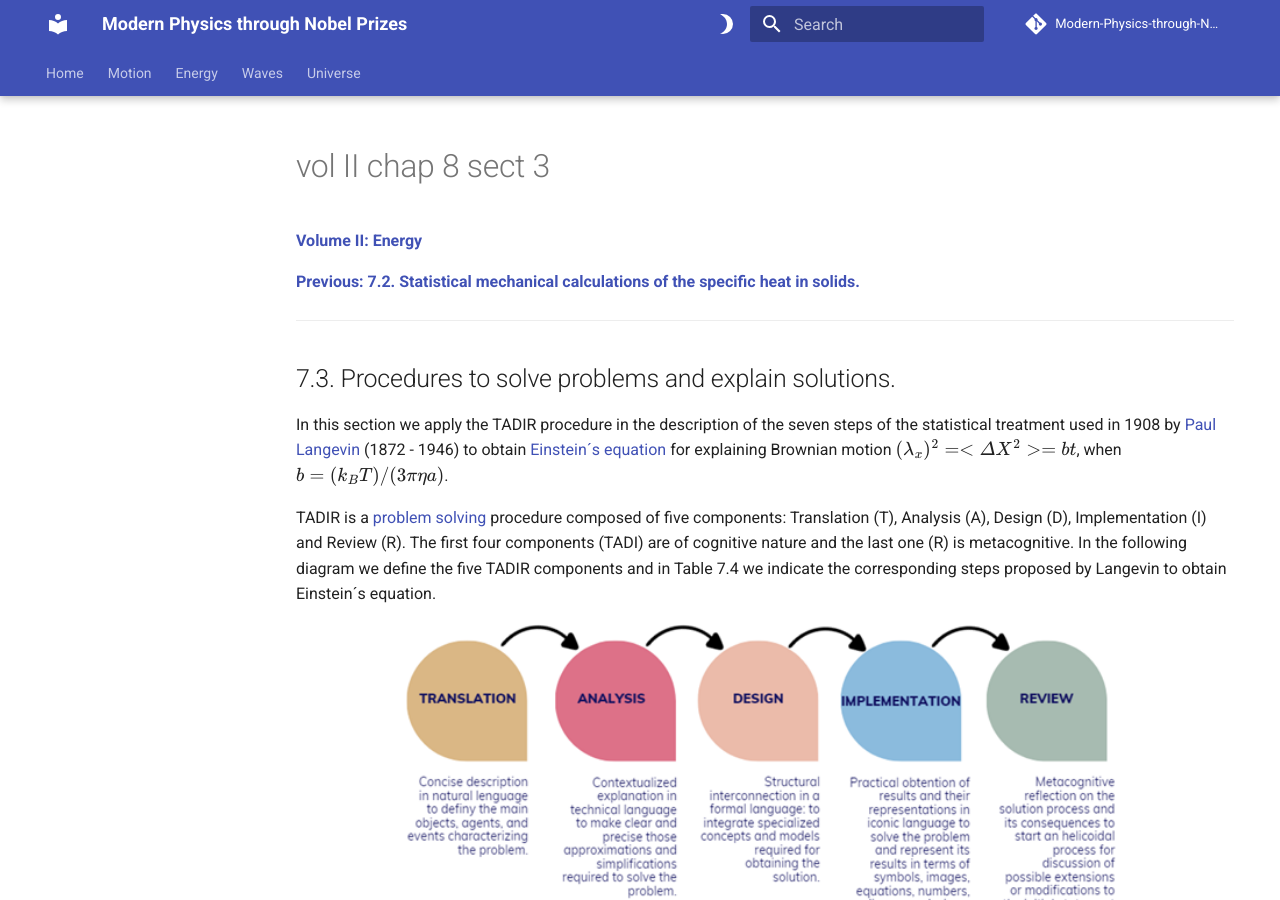
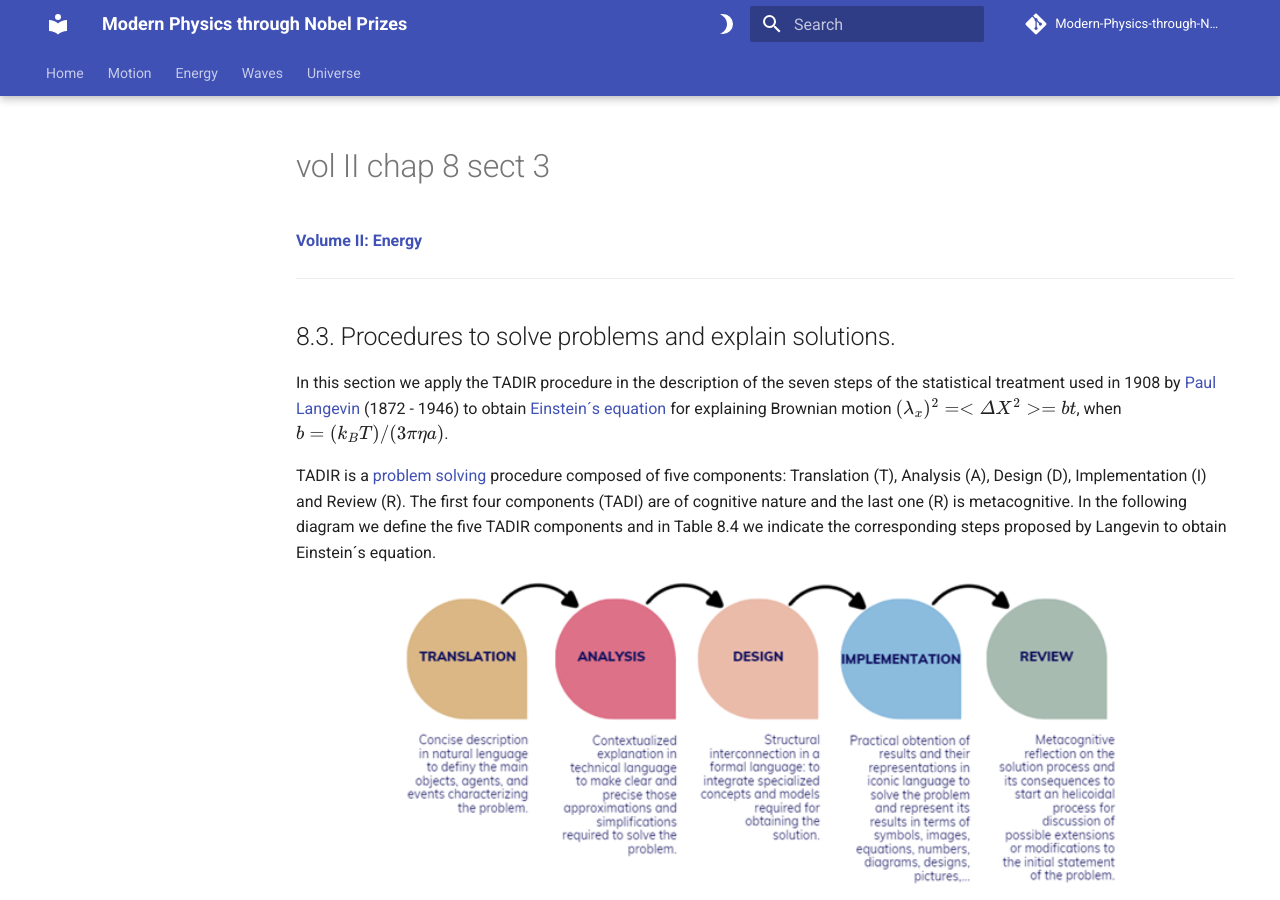
Before and after one commit to modphysnobel/modphysnobel.github.io, an MkDocs documentation site: the page built from docs/vol-II/vol-II-chap-8-sect-3.md, in a window 1280 px wide and 900 px high. Built offline with MkDocs 1.6.1 and Material for MkDocs 9.7.7, drawn with Linux system fonts in a browser that asks for light colours; some web fonts are replaced; comment, search, counter and statistics services are not loaded; some of the changed text lies outside the part shown.

Commit message:
Update vol-II-chap-8-sect-3.md

```diff
--- a/docs/vol-II/vol-II-chap-8-sect-3.md
+++ b/docs/vol-II/vol-II-chap-8-sect-3.md
@@ -1,15 +1,13 @@
 
 [**Volume II: Energy**](./volume-II.md)
 
-[**Previous: 7.2.  Statistical mechanical calculations of the specific heat in solids.**](./vol-II-chap-7-sect-2.md)
-
 ***
 
-## 7.3. Procedures to solve problems and explain solutions.
+## 8.3. Procedures to solve problems and explain solutions.
 
 In this section we apply the TADIR procedure in the description of the seven steps of the statistical treatment used in 1908 by [Paul Langevin](https://en.wikipedia.org/wiki/Paul_Langevin) (1872 - 1946) to obtain [Einstein´s equation](https://en.wikipedia.org/wiki/Langevin_equation) for explaining Brownian motion $(λ_x)^2 = <ΔX^2> = bt$, when $b = (k_BT)/(3πηa)$.
 
-TADIR is a [problem solving](https://en.wikipedia.org/wiki/Problem_solving) procedure composed of five components: Translation (T), Analysis (A), Design (D), Implementation (I) and Review (R). The first four components (TADI) are of cognitive nature and the last one (R) is metacognitive. In the following diagram we define the five TADIR components and in Table 7.4 we indicate the corresponding steps proposed by Langevin to obtain Einstein´s equation.
+TADIR is a [problem solving](https://en.wikipedia.org/wiki/Problem_solving) procedure composed of five components: Translation (T), Analysis (A), Design (D), Implementation (I) and Review (R). The first four components (TADI) are of cognitive nature and the last one (R) is metacognitive. In the following diagram we define the five TADIR components and in Table 8.4 we indicate the corresponding steps proposed by Langevin to obtain Einstein´s equation.
 
 <p align="center" width="100%">
     <img width="720" src="https://github.com/modphysnobel/modphysnobel.github.io/blob/main/docs/vol-II/figs/chap-7-sect-3-fig1.PNG?raw=true">
@@ -203,5 +201,3 @@ PERRIN, J. *Les atomes*, Cuarta edición, Librairie Alcan, París, (1914).
 PERRIN, J. *Atoms*, (D.L. Hammick, Traductor), Van Nostrand, New York, (1916).
 
 ***
-
-[**Next: 8.1. Conservation laws and the existence of symmetries.**](./vol-II-chap-8-sect-1.md)
```
